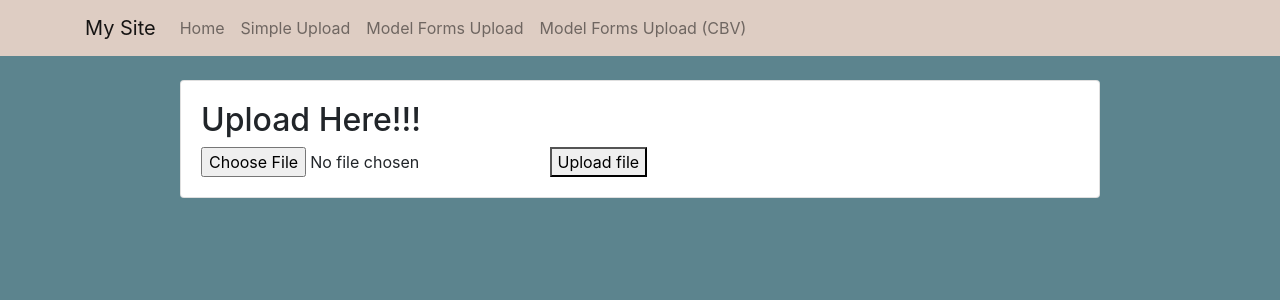
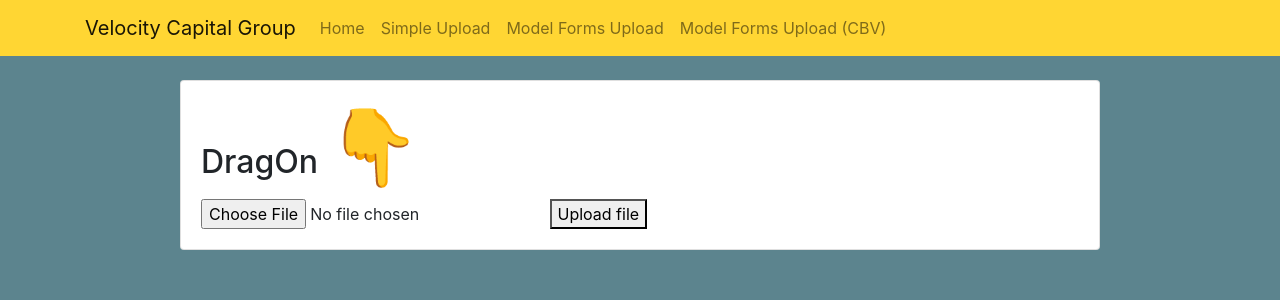
Before and after one commit to Cvrane/VelocityCG, a Django app: page /upload/ in a window 1280 px wide. Shown: the top 300 px of the page. Run offline with Django 3.2, Linux system fonts and the light colour scheme; parts of the project's set-up code (start-up, migrations or seed data) failed here and were passed over; some libraries are stand-ins or nearby versions.

Commit message:
Made some changes in upload.html and base.html

```diff
--- a/django-upload-example-master/mysite/templates/base.html
+++ b/django-upload-example-master/mysite/templates/base.html
@@ -5,12 +5,12 @@
   <meta name="viewport" content="width=device-width, initial-scale=1, shrink-to-fit=no">
   <link rel="stylesheet" href="https://stackpath.bootstrapcdn.com/bootstrap/4.1.3/css/bootstrap.min.css" integrity="sha384-MCw98/SFnGE8fJT3GXwEOngsV7Zt27NXFoaoApmYm81iuXoPkFOJwJ8ERdknLPMO" crossorigin="anonymous">
   <link rel="stylesheet" type="text/css" href="{% static 'css/app.css' %}">
-  <title>{% block title %}My Site{% endblock %}</title>
+  <title>{% block title %}Velocity Dragon{% endblock %}</title>
 </head>
 <body>
-  <nav class="navbar navbar-expand-lg navbar-light mb-4" style="background-color:#decdc3">
+  <nav class="navbar navbar-expand-lg navbar-light mb-4" style="background-color: #ffd633">
     <div class="container">
-      <a class="navbar-brand" href="{% url 'home' %}">My Site</a>
+      <a class="navbar-brand" href="{% url 'home' %}">Velocity Capital Group</a>
       <button class="navbar-toggler" type="button" data-toggle="collapse" data-target="#navbarSupportedContent" aria-controls="navbarSupportedContent" aria-expanded="false" aria-label="Toggle navigation">
         <span class="navbar-toggler-icon"></span>
       </button>
--- a/django-upload-example-master/mysite/templates/upload.html
+++ b/django-upload-example-master/mysite/templates/upload.html
@@ -1,7 +1,7 @@
 {% extends 'base.html' %}
 
 {% block content %}
-  <h2>Upload Here!!!</h2>
+  <h2>DragOn <span style='font-size:75px;'>&#128071;</span></h2>
   <form method="post" enctype="multipart/form-data">
     {% csrf_token %}
     <input type="file" name="document">
```
